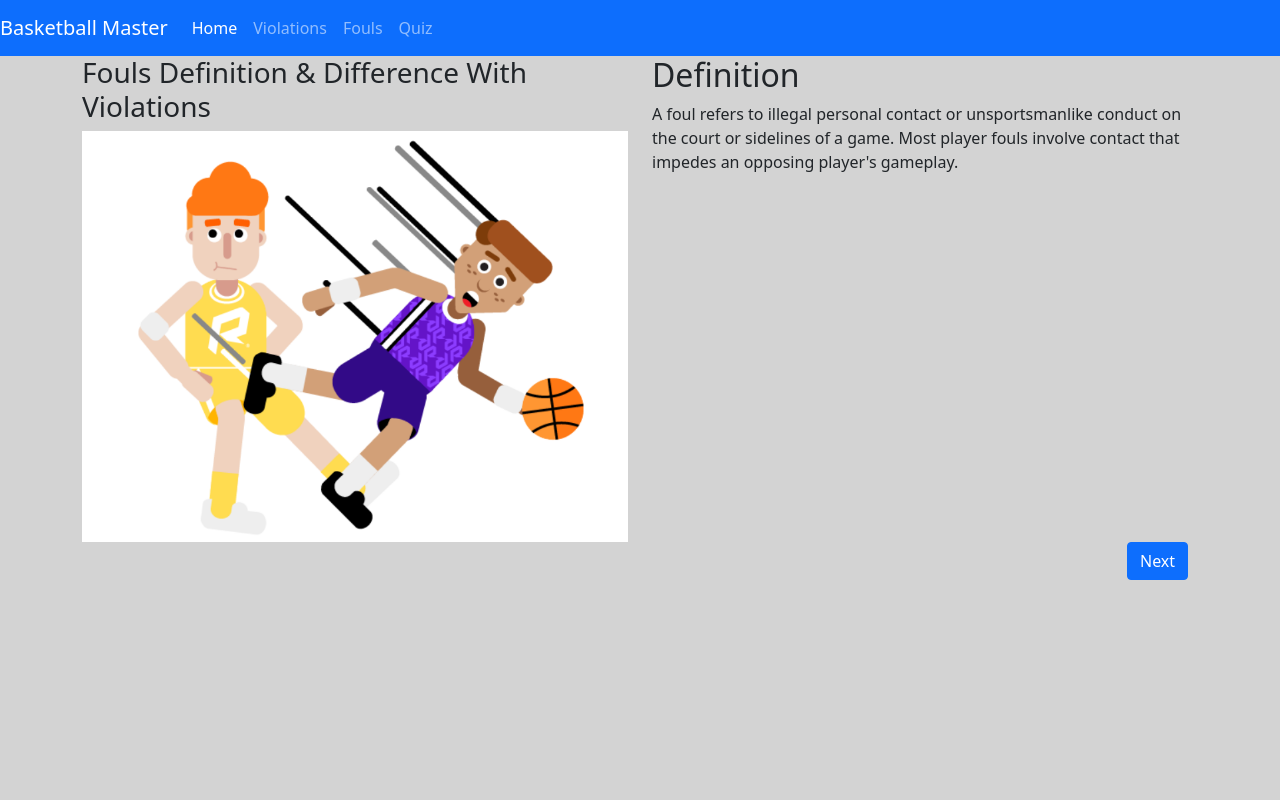
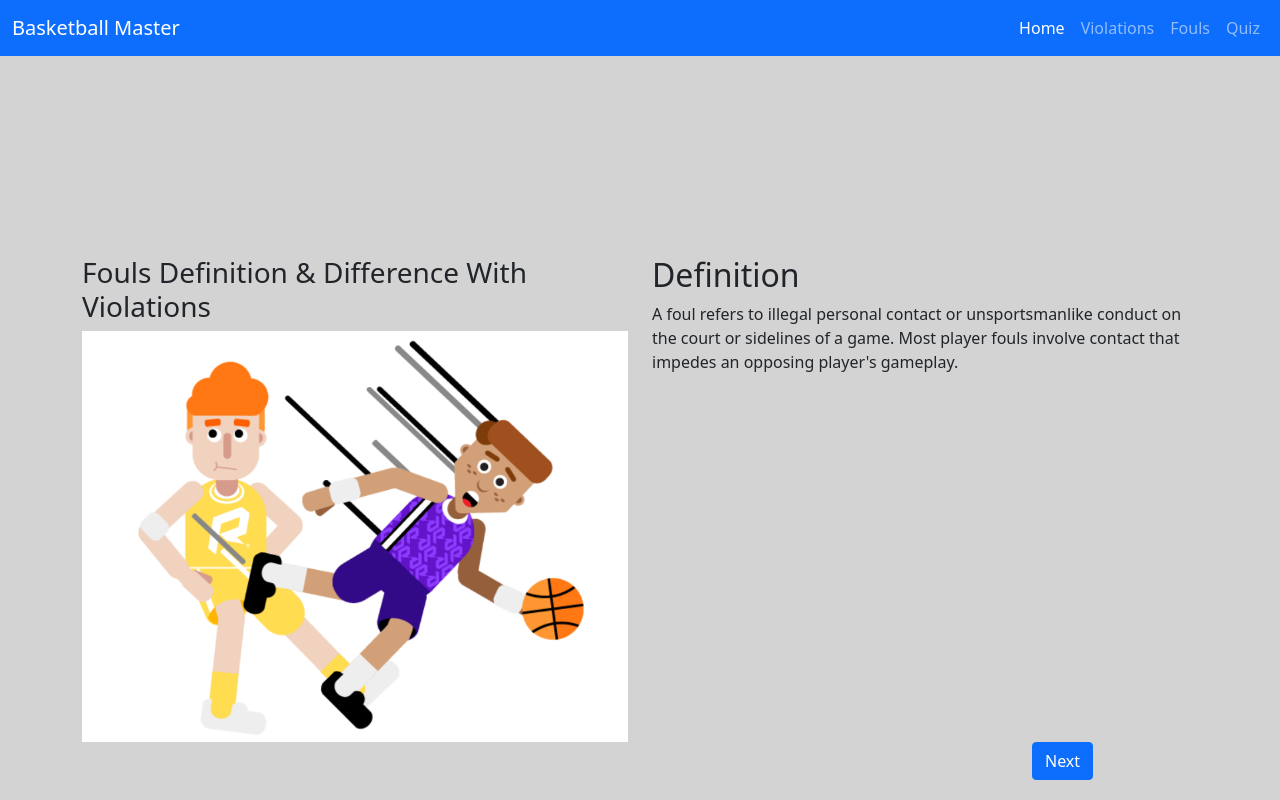
Before and after one commit to LeoLuo0320/UI-Project, a Flask app: page /fouls/1 in a window 1280 px wide. Run offline with Flask 2, Linux system fonts and the light colour scheme; some libraries are stand-ins or nearby versions.

Commit message:
add quiz problem submit validation and improve some ui

```diff
--- a/static/main.css
+++ b/static/main.css
@@ -1,9 +1,5 @@
 body {
   background-color: lightgray;
-}
-
-#home-welcome {
-    margin-top: 200px;
 }
 
 #home-title {
@@ -19,11 +15,15 @@ body {
   padding-top: 200px;
 }
 
-
 .learning-media {
   width: 100%;
 }
 
+.card {
+  margin-top: 200px;
+  background-color: lightgray;
+  border: none;
+}
 
 /* #add-player-title {
     text-align: center;
--- a/templates/fouls.html
+++ b/templates/fouls.html
@@ -1,6 +1,6 @@
 {% extends "layout.html" %}
 {% block content %}
-<div class="container">
+<div class="container card">
     <div class="row">
         <div class="col-6">
             <div>
@@ -29,19 +29,19 @@
     </div>
     <div class="row justify-content-end">
         {%if foul.foul_id !="1"%}
-        <div class="col-1">
+        <div class="col-2">
             <button class="btn btn-primary prev-page">Previous</button>
         </div>
         {%endif%}
         {%if foul.foul_id != "4"%}
-        <div class="col-1">
+        <div class="col-2">
             <button class="btn btn-primary next-page">Next</button>
         </div>
         {%else%}
-        <div class="col-1">
+        <div class="col-2">
             <button class="btn btn-primary next-page">Learn Violations</button>
         </div>
-        <div class="col-1">
+        <div class="col-2">
             <button class="btn btn-primary take-quiz">Take Quiz</button>
         </div>
         {%endif%}
--- a/templates/layout.html
+++ b/templates/layout.html
@@ -22,18 +22,44 @@
   </head>
 
   <body>
-    <nav class="navbar navbar-expand-lg navbar-dark bg-primary">
+    <!-- <nav class="navbar navbar-expand-lg navbar-dark bg-primary">
       <a class="navbar-brand" href="/"> Basketball Master </a>
       <button class="navbar-toggler" type="button" data-toggle="collapse" data-target="#navbarNavAltMarkup"
         aria-controls="navbarNavAltMarkup" aria-expanded="false" aria-label="Toggle navigation">
         <span class="navbar-toggler-icon"></span>
       </button>
       <div class="collapse navbar-collapse" id="navbarNavAltMarkup">
-        <div class="navbar-nav">
+        <div class="navbar-nav ms-auto">
           <a class="nav-item nav-link active" href="/">Home </a>
           <a class="nav-item nav-link" href="/violations/1">Violations</a>
           <a class="nav-item nav-link" href="/fouls/1">Fouls</a>
           <a class="nav-item nav-link" href="/quiz/home">Quiz</a>
+        </div>
+      </div>
+    </nav> -->
+
+    <nav class="navbar navbar-expand-lg navbar-dark bg-primary">
+      <div class="container-fluid">
+        <a class="navbar-brand" href="/">Basketball Master</a>
+        <button class="navbar-toggler" type="button" data-bs-toggle="collapse" data-bs-target="#navbarNav"
+          aria-controls="navbarNav" aria-expanded="false" aria-label="Toggle navigation">
+          <span class="navbar-toggler-icon"></span>
+        </button>
+        <div class="collapse navbar-collapse" id="navbarNav">
+          <ul class="navbar-nav ms-auto">
+            <li class="nav-item">
+              <a class="nav-link active" aria-current="page" href="/">Home</a>
+            </li>
+            <li class="nav-item">
+              <a class="nav-link" href="/violations/1">Violations</a>
+            </li>
+            <li class="nav-item">
+              <a class="nav-link" href="/fouls/1">Fouls</a>
+            </li>
+            <li class="nav-item">
+              <a class="nav-link" href="/quiz/home">Quiz</a>
+            </li>
+          </ul>
         </div>
       </div>
     </nav>
--- a/templates/quiz_home.html
+++ b/templates/quiz_home.html
@@ -1,6 +1,6 @@
 {% extends "layout.html" %}
 {% block content %}
-<div class="container" id="home-welcome">
+<div class="container card">
     <div class="row welcome-title">
         <div class="col-9" id="home-title">
             <h2><b>Take the Quiz</b></h2>
--- a/templates/quiz_summary.html
+++ b/templates/quiz_summary.html
@@ -1,6 +1,6 @@
 {% extends "layout.html" %}
 {% block content %}
-<div class="container" id="home-welcome">
+<div class="container card" id="home-welcome">
     <div class="row welcome-title">
         <div class="col-9" id="home-title">
             <h2><b>Quiz Summary</b></h2>
--- a/templates/welcome.html
+++ b/templates/welcome.html
@@ -1,7 +1,7 @@
 {% extends "layout.html" %}
 
 {% block content %}
-<div class="container" id="home-welcome">
+<div class="container card">
     <div class="row welcome-title">
         <div class="col-9" id="home-title">
             <h2><b>Welcome to Basketball Master</b></h2>
```
Also changed, not shown: templates/quiz.html (+12 -3 lines), templates/violations.html (+5 -5 lines). Lines whose indentation alone changed are shown as unchanged.
